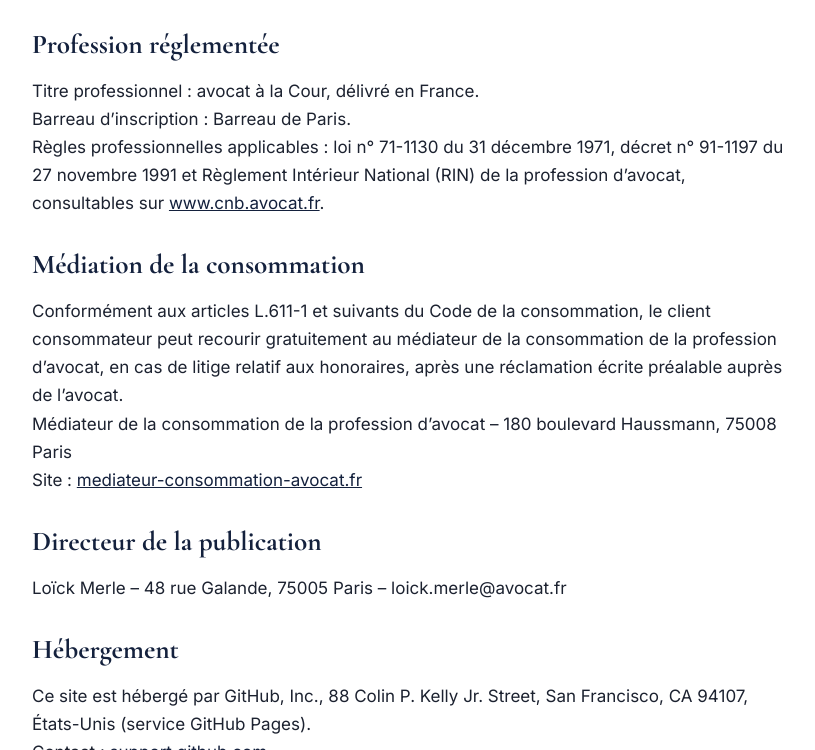
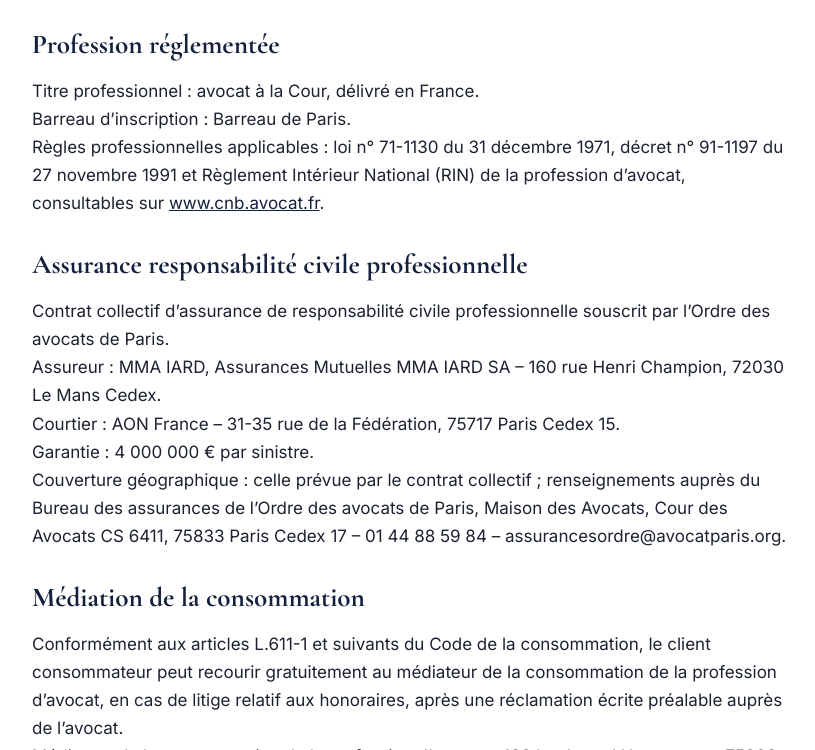
Before and after one commit to chloe-semaan/loick-merle-avocat, a plain HTML site: page mentions-legales.html in a window 1280 px wide. Shown: the part 505-1255 px from the top of the page, without its empty margins (228-1043 px from the left). Drawn offline with nearby package versions, Linux system fonts and the light colour scheme.

Commit message:
Mentions légales : assurance RC professionnelle
Co-Authored-By: Claude Sonnet 5.5 <noreply@anthropic.com>

```diff
--- a/mentions-legales.html
+++ b/mentions-legales.html
@@ -39,10 +39,12 @@
       Barreau d’inscription : Barreau de Paris.<br>
       Règles professionnelles applicables : loi n° 71-1130 du 31 décembre 1971, décret n° 91-1197 du 27 novembre 1991 et Règlement Intérieur National (RIN) de la profession d’avocat, consultables sur <a href="https://www.cnb.avocat.fr" rel="noopener">www.cnb.avocat.fr</a>.</p>
 
-      <!-- Assurance responsabilité civile professionnelle : section masquée en attendant les coordonnées de l'assureur, le numéro de contrat et la couverture géographique.
       <h2>Assurance responsabilité civile professionnelle</h2>
-      <p>Assureur : [NOM ET COORDONNÉES] – Contrat n° [NUMÉRO] – Couverture géographique : [France / Europe].</p>
-      -->
+      <p>Contrat collectif d’assurance de responsabilité civile professionnelle souscrit par l’Ordre des avocats de Paris.<br>
+      Assureur : MMA IARD, Assurances Mutuelles MMA IARD SA – 160 rue Henri Champion, 72030 Le Mans Cedex.<br>
+      Courtier : AON France – 31-35 rue de la Fédération, 75717 Paris Cedex 15.<br>
+      Garantie : 4 000 000 € par sinistre.<br>
+      Couverture géographique : celle prévue par le contrat collectif ; renseignements auprès du Bureau des assurances de l’Ordre des avocats de Paris, Maison des Avocats, Cour des Avocats CS 6411, 75833 Paris Cedex 17 – 01 44 88 59 84 – assurancesordre@avocatparis.org.</p>
 
       <h2>Médiation de la consommation</h2>
       <p>Conformément aux articles L.611-1 et suivants du Code de la consommation, le client consommateur peut recourir gratuitement au médiateur de la consommation de la profession d’avocat, en cas de litige relatif aux honoraires, après une réclamation écrite préalable auprès de l’avocat.<br>
```
